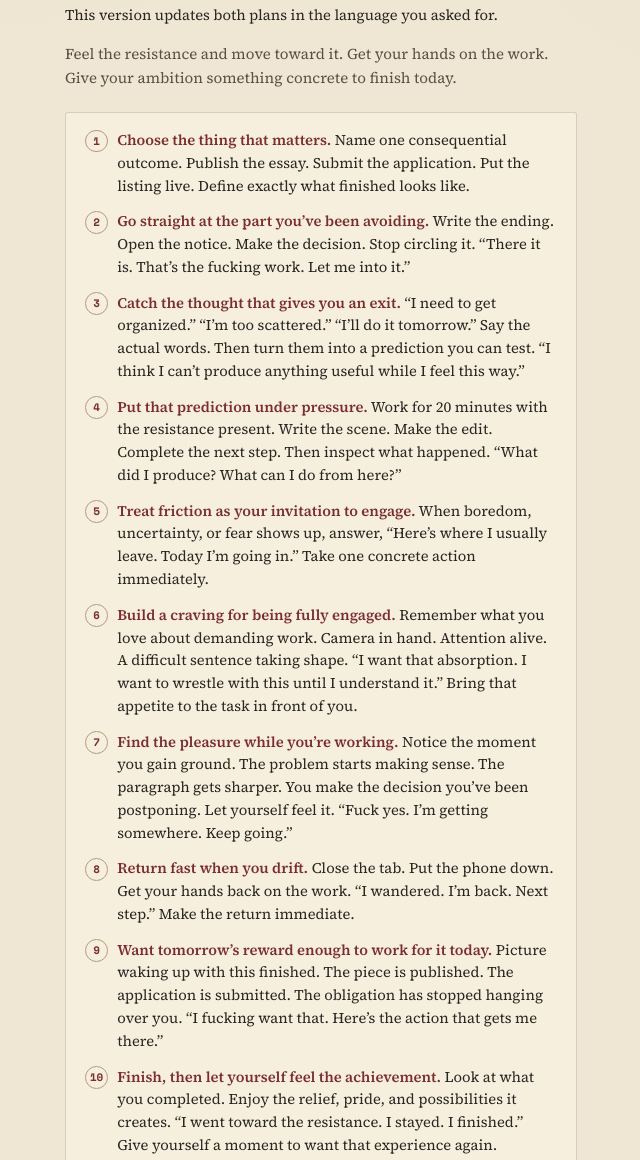
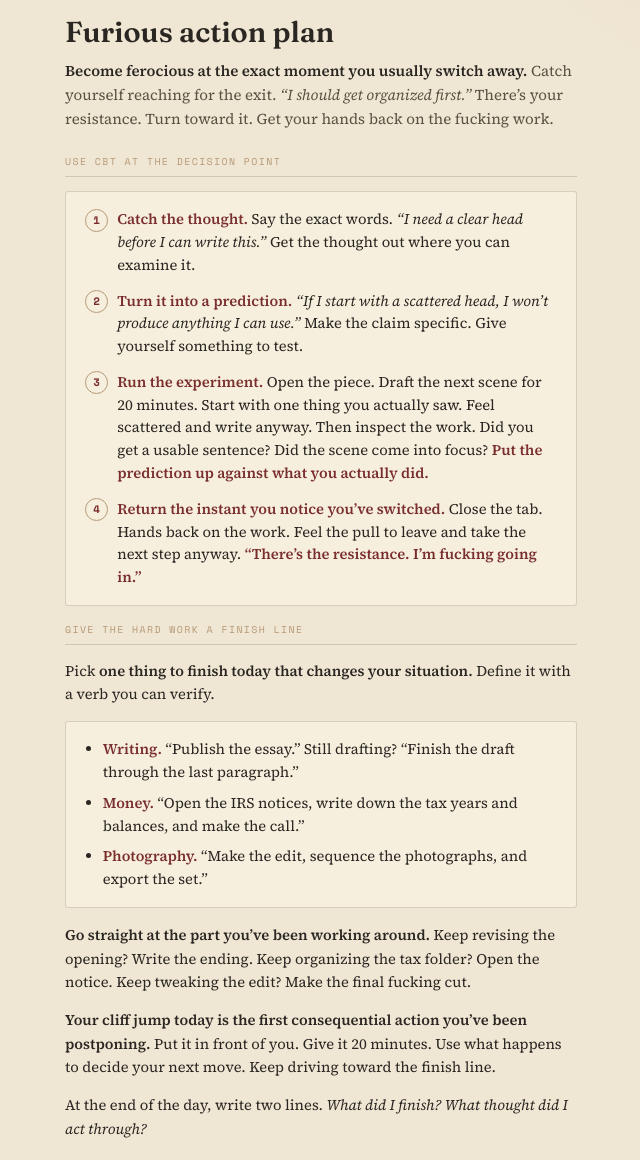
Before and after one commit to dougkimchopchop/doug-kim-dfk, a plain HTML site: page furious-action.html in a window 1280 px wide. Shown: the part 140-1300 px from the top of the page, without its empty margins (319-959 px from the left). Drawn offline with nearby package versions, Linux system fonts and the light colour scheme.

Commit message:
Replace Furious Action page with new two-part version
Co-Authored-By: Claude Opus 5.5 <noreply@anthropic.com>
Claude-Session: https://claude.ai/code/session_01GxraM3Emm6655V2T5sbB7o

```diff
--- a/furious-action.html
+++ b/furious-action.html
@@ -4,7 +4,7 @@
 <meta charset="UTF-8">
 <meta name="viewport" content="width=device-width, initial-scale=1.0, viewport-fit=cover">
 <title>Furious Action Plan + Friction Maxxing Plan</title>
-<meta name="description" content="Feel the resistance and move toward it. Get your hands on the work. Give your ambition something concrete to finish today.">
+<meta name="description" content="Become ferocious at the exact moment you usually switch away.">
 <meta name="apple-mobile-web-app-capable" content="yes">
 <meta name="apple-mobile-web-app-title" content="Furious Action">
 <meta name="theme-color" content="#EFE6D3">
@@ -40,28 +40,53 @@
 <div class="page">
 <nav class="breadcrumb" aria-label="Breadcrumb"><a href="/">Doug Kim</a><span class="breadcrumb-sep">/</span><span>Furious Action</span></nav>
 <h1 style="font-family:var(--display);font-weight:600;font-size:clamp(1.7rem,7vw,2.2rem);line-height:1.1;margin:0 0 .7rem;">Furious Action Plan + Friction Maxxing Plan</h1>
-<p class="body-p">This version updates both plans in the language you asked for.</p>
-<p class="lede">Feel the resistance and move toward it. Get your hands on the work. Give your ambition something concrete to finish today.</p>
+
+<h2 class="part-title" style="margin-top:1.4rem">Furious action plan</h2>
+<p class="lede"><b>Become ferocious at the exact moment you usually switch away.</b> Catch yourself reaching for the exit. <em>“I should get organized first.”</em> There’s your resistance. Turn toward it. Get your hands back on the fucking work.</p>
+
+<div class="sec-lbl">Use CBT at the decision point</div>
+<div class="technique-card">
+  <ol class="punch-steps">
+    <li><b>Catch the thought.</b> Say the exact words. <em>“I need a clear head before I can write this.”</em> Get the thought out where you can examine it.</li>
+    <li><b>Turn it into a prediction.</b> <em>“If I start with a scattered head, I won’t produce anything I can use.”</em> Make the claim specific. Give yourself something to test.</li>
+    <li><b>Run the experiment.</b> Open the piece. Draft the next scene for 20 minutes. Start with one thing you actually saw. Feel scattered and write anyway. Then inspect the work. Did you get a usable sentence? Did the scene come into focus? <b>Put the prediction up against what you actually did.</b></li>
+    <li><b>Return the instant you notice you’ve switched.</b> Close the tab. Hands back on the work. Feel the pull to leave and take the next step anyway. <b>“There’s the resistance. I’m fucking going in.”</b></li>
+  </ol>
+</div>
+
+<div class="sec-lbl">Give the hard work a finish line</div>
+<p class="body-p">Pick <b>one thing to finish today that changes your situation.</b> Define it with a verb you can verify.</p>
+<div class="technique-card">
+  <ul class="bullets">
+    <li><b>Writing.</b> “Publish the essay.” Still drafting? “Finish the draft through the last paragraph.”</li>
+    <li><b>Money.</b> “Open the IRS notices, write down the tax years and balances, and make the call.”</li>
+    <li><b>Photography.</b> “Make the edit, sequence the photographs, and export the set.”</li>
+  </ul>
+</div>
+<p class="body-p"><b>Go straight at the part you’ve been working around.</b> Keep revising the opening? Write the ending. Keep organizing the tax folder? Open the notice. Keep tweaking the edit? Make the final fucking cut.</p>
+<p class="body-p"><b>Your cliff jump today is the first consequential action you’ve been postponing.</b> Put it in front of you. Give it 20 minutes. Use what happens to decide your next move. Keep driving toward the finish line.</p>
+<p class="body-p">At the end of the day, write two lines. <em>What did I finish? What thought did I act through?</em></p>
+
+<div class="closing-summary">I can feel the resistance and fucking love it and run towards the cliff and the friction and discomfort. Do the hard thing. Run to the pain. Finish it.</div>
+
+<h2 class="part-title">Friction maxxing plan</h2>
+<p class="lede"><b>Build a hunger for demanding work. Want the challenge. Go looking for the satisfaction inside the effort. Finish something, feel what you’ve earned, and come back wanting another round.</b></p>
 
 <div class="technique-card">
   <ol class="punch-steps">
-    <li><b>Choose the thing that matters.</b> Name one consequential outcome. Publish the essay. Submit the application. Put the listing live. Define exactly what finished looks like.</li>
-    <li><b>Go straight at the part you’ve been avoiding.</b> Write the ending. Open the notice. Make the decision. Stop circling it. “There it is. That’s the fucking work. Let me into it.”</li>
-    <li><b>Catch the thought that gives you an exit.</b> “I need to get organized.” “I’m too scattered.” “I’ll do it tomorrow.” Say the actual words. Then turn them into a prediction you can test. “I think I can’t produce anything useful while I feel this way.”</li>
-    <li><b>Put that prediction under pressure.</b> Work for 20 minutes with the resistance present. Write the scene. Make the edit. Complete the next step. Then inspect what happened. “What did I produce? What can I do from here?”</li>
-    <li><b>Treat friction as your invitation to engage.</b> When boredom, uncertainty, or fear shows up, answer, “Here’s where I usually leave. Today I’m going in.” Take one concrete action immediately.</li>
-    <li><b>Build a craving for being fully engaged.</b> Remember what you love about demanding work. Camera in hand. Attention alive. A difficult sentence taking shape. “I want that absorption. I want to wrestle with this until I understand it.” Bring that appetite to the task in front of you.</li>
-    <li><b>Find the pleasure while you’re working.</b> Notice the moment you gain ground. The problem starts making sense. The paragraph gets sharper. You make the decision you’ve been postponing. Let yourself feel it. “Fuck yes. I’m getting somewhere. Keep going.”</li>
-    <li><b>Return fast when you drift.</b> Close the tab. Put the phone down. Get your hands back on the work. “I wandered. I’m back. Next step.” Make the return immediate.</li>
-    <li><b>Want tomorrow’s reward enough to work for it today.</b> Picture waking up with this finished. The piece is published. The application is submitted. The obligation has stopped hanging over you. “I fucking want that. Here’s the action that gets me there.”</li>
-    <li><b>Finish, then let yourself feel the achievement.</b> Look at what you completed. Enjoy the relief, pride, and possibilities it creates. “I went toward the resistance. I stayed. I finished.” Give yourself a moment to want that experience again.</li>
-    <li><b>Come back hungry.</b> Choose tomorrow’s challenge. Eat, sleep, move, recover, and return ready to engage. Build an ambition you can act on repeatedly.</li>
+    <li><b>Rehearse wanting it.</b> Recall a demanding experience you loved. Camera in hand, completely absorbed. A difficult sentence finally taking shape. Bring back the feeling of being fully engaged. <b>“I fucking want that again. Let me into this work.”</b> Open the task and begin.</li>
+    <li><b>Make friction your cue to approach.</b> Boredom. Uncertainty. Reluctance. There’s the moment to move. <b>“Here’s where I lean in. Here’s where I get stronger at doing this.”</b> Open the difficult document. Write the awkward paragraph. Begin the conversation. Follow the feeling with action.</li>
+    <li><b>Find pleasure inside the struggle.</b> Pay attention as the problem starts making sense, the decision becomes clear, or the sentence gets sharper. Catch those moments while they happen. <b>“Fuck yes. I’m figuring it out. I want to take this further.”</b> Build your appetite around satisfaction you actually feel.</li>
+    <li><b>Reward staying while you are staying.</b> Feel the urge to escape. Complete the next step. Register what you just did. <b>“I felt the pull and stayed with it. Fuck yes. Another step.”</b> Take satisfaction in holding your attention and moving the work forward.</li>
+    <li><b>Make tomorrow’s reward vivid.</b> See the essay published. The application submitted. The listing live. Imagine waking up with that obligation finished and that opportunity open. <b>“I fucking want that tomorrow. I’m putting the work in today.”</b> Take the action that earns it.</li>
+    <li><b>Savor completion until it registers.</b> Look at the finished work. Let the relief, pride, and possibilities land. <b>“I went toward the resistance. I worked through it. I finished the fucking thing.”</b> Record what you accomplished and what felt satisfying. Give yourself a real experience to want again.</li>
+    <li><b>Feed the appetite through repetition.</b> Choose another meaningful challenge tomorrow. Raise the demand as your capacity grows. Eat, sleep, move, recover, and return ready to work. <b>“Give me the next challenge. I want to see what I can finish.”</b></li>
   </ol>
 </div>
 
-<p class="body-p">At the end of the day, write two lines. What did I finish? What resistance did I move through? Keep the record honest, including the sessions that felt rough throughout.</p>
+<p class="body-p">Some sessions will feel rough throughout. Record that honestly. Keep finding the moments when struggle becomes absorbing, when effort feels satisfying, and when finishing makes you hungry to do it again.</p>
 
-<div class="closing-summary">I can feel the resistance and fucking love it.<br>Run toward the cliff, the friction, the discomfort.<br>Run toward the work I’ve been avoiding.<br>I want the challenge. I want to gain ground.<br>Do the hard thing. Stay with it.<br>Finish it. Feel it. Come back hungry.</div>
+<div class="closing-summary">I want the challenge.<br>Let me into the difficult part.<br>Feel the friction. Lean fucking in.<br>Enjoy gaining ground.<br>Finish it. Feel it. Come back hungry.</div>
 
 <p class="foot">doug kim — updated 2026</p>
 </div>
```
Also changed, not shown: index.html (+1 -1 lines).
